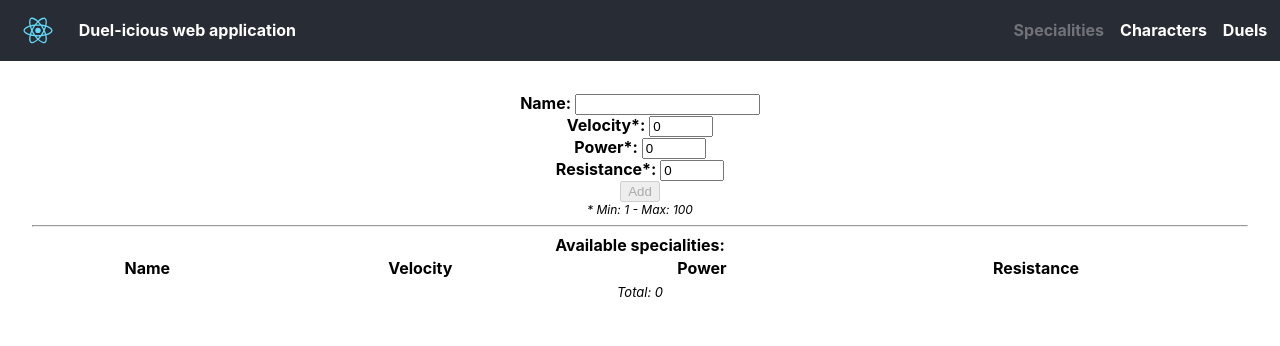
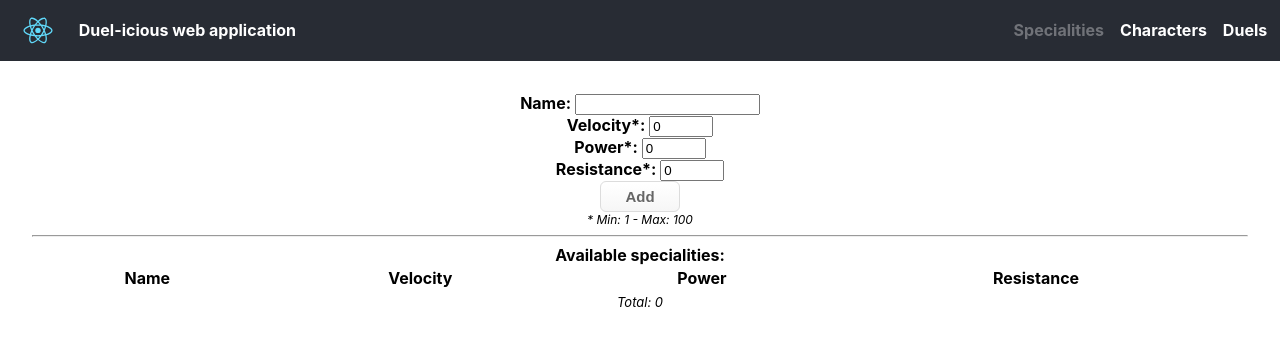
Before and after one commit to pillowslept/duel-icious, a React (Create React App) app: page /specialities in a window 1280 px wide. Shown: the top 346 px of the page. Built offline with nearby package versions, Linux system fonts and the light colour scheme.

Commit message:
Implementing new styled button

```diff
--- a/src/components/AddCharacter/AddCharacter.js
+++ b/src/components/AddCharacter/AddCharacter.js
@@ -3,9 +3,8 @@ import PropTypes from 'prop-types';
 import { connect } from 'react-redux';
 import { bindActionCreators } from 'redux';
 import { addCharacter, incrementCharacterId } from '../../actions';
-import {
-  FlexContainer,
-} from 'components/Styled/Container.css';
+import { FlexContainer } from 'components/Styled/Container.css';
+import { Button } from 'components/Styled/Common.css';
 
 class AddCharacter extends Component {
 
@@ -63,13 +62,13 @@ class AddCharacter extends Component {
             ))}
           </select>
         </div>
-        <button
+        <Button
           disabled={!this.state.name || !this.state.speciality}
           onClick={() => this.add()}
           type="button"
         >
           Add
-        </button>
+        </Button>
       </FlexContainer>
     );
   }
@@ -84,8 +83,8 @@ AddCharacter.propTypes = {
 
 const mapStateToProps = (state) => {
   return {
+    incremental: state.incremental,
     specialities: state.specialities,
-    incremental: state.incremental,
   };
 };
 
--- a/src/components/AddSpeciality/AddSpeciality.js
+++ b/src/components/AddSpeciality/AddSpeciality.js
@@ -8,6 +8,7 @@ import {
 } from 'components/Styled/Container.css';
 import {
   Legend,
+  Button,
 } from 'components/Styled/Common.css';
 
 class AddSpeciality extends Component {
@@ -95,13 +96,13 @@ class AddSpeciality extends Component {
             onChange={(event) => this.handleChange(event, 'resistance')}
           />
         </div>
-        <button
+        <Button
           disabled={!this.isValidForm()}
           onClick={() => this.add()}
           type="button"
         >
           Add
-        </button>
+        </Button>
         <Legend>
           * Min: { this.state.min } - Max: { this.state.max }
         </Legend>
--- a/src/components/Duel/Duel.js
+++ b/src/components/Duel/Duel.js
@@ -9,6 +9,7 @@ import {
   Result,
   Versus,
 } from './Duel.css';
+import { Button } from 'components/Styled/Common.css';
 
 class Duel extends Component {
 
@@ -24,7 +25,7 @@ class Duel extends Component {
 
     return (
       <>
-        <strong>Actual duel:</strong>
+        <strong>Duel in progress:</strong>
         <Container>
           <Description>
             <strong>{ leftCharacter.name || 'Not selected' }</strong>
@@ -43,8 +44,13 @@ class Duel extends Component {
             </strong>
             { leftCharacter.id &&
               <div>
-                <button onClick={() => this.showResults()}>Show results</button>
-                <button onClick={() => this.props.clearDuel()}>Cancel</button>
+                <Button onClick={() => this.showResults()}>Show results</Button>
+                <Button
+                  isCancel
+                  onClick={() => this.props.clearDuel()}
+                >
+                  Cancel
+                </Button>
               </div>
             }
           </Result>
--- a/src/components/StartDuel/StartDuel.js
+++ b/src/components/StartDuel/StartDuel.js
@@ -3,6 +3,8 @@ import PropTypes from 'prop-types';
 import { connect } from 'react-redux';
 import { bindActionCreators } from 'redux';
 import { startDuel, updateCharacter } from '../../actions';
+
+import { Button } from 'components/Styled/Common.css';
 
 class StartDuel extends Component {
 
@@ -24,7 +26,7 @@ class StartDuel extends Component {
 
     return (
       <div className="character-list">
-        <strong>Select two oponents to start a duel:</strong>
+        <strong>Select two opponents to start a duel:</strong>
         {characters.map((character) => (
           <div className="character" key={character.id}>
             <input
@@ -41,7 +43,7 @@ class StartDuel extends Component {
         ))}
         {characters.length > 1 ?
           <div>
-            <button onClick={() => this.startDuel()} disabled={!allowBtn}>Start duel</button>
+            <Button onClick={() => this.startDuel()} disabled={!allowBtn}>Start duel</Button>
           </div>
           : ''}
       </div>
--- a/src/components/Styled/Common.css.js
+++ b/src/components/Styled/Common.css.js
@@ -1,6 +1,38 @@
-import styled from 'styled-components';
+import styled, { css } from 'styled-components';
 
 export const Legend = styled.span`
   font-size: 12px;
   font-style: italic;
 `;
+
+export const Button = styled.button`
+  box-shadow: inset 0px 1px 0px 0px #ffffff;
+  background: linear-gradient(to bottom, #ffffff 5%, #f6f6f6 100%);
+  background-color: #ffffff;
+  border-radius: 6px;
+  border: 1px solid #dcdcdc;
+  display: inline-block;
+  cursor: pointer;
+  color: #666666;
+  font-family: Arial;
+  font-size: 15px;
+  font-weight: bold;
+  padding: 6px 24px;
+  text-decoration: none;
+  text-shadow: 0px 1px 0px #ffffff;
+  outline-color: #dcdcdc;
+
+  &:hover {
+    background: linear-gradient(to bottom, #f6f6f6 5%, #ffffff 100%);
+    background-color: #f6f6f6;
+  }
+
+  &:active {
+    position: relative;
+    top: 1px;
+  }
+
+  &:disabled {
+    cursor: not-allowed;
+  }
+`;
```
